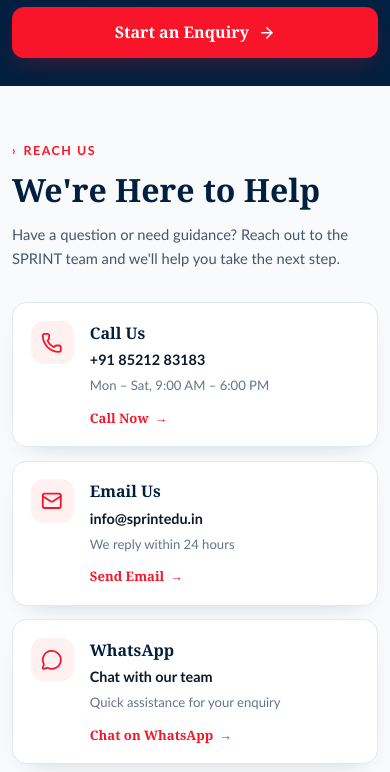
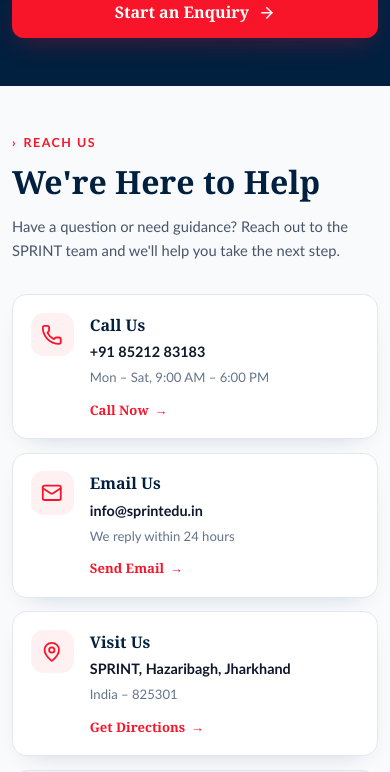
Before and after one commit to ITWala2025/Sprint_HB, a Next.js app: page /contact in a window 390 px wide. Shown: the part 755-1527 px from the top of the page. Built offline with nearby package versions, Linux system fonts and the light colour scheme.

Commit message:
refactor: remove FinalCTA component and streamline contact page layout; adjust padding in contact sections for consistency

```diff
--- a/src/app/contact/page.jsx
+++ b/src/app/contact/page.jsx
@@ -2,7 +2,6 @@
 import EnquirySection from "@/components/contact/EnquirySection";
 import LocationSection from "@/components/contact/LocationSection";
 import FAQSection from "@/components/contact/FAQSection";
-import FinalCTA from "@/components/contact/FinalCTA";
 
 import "@/css/contact.css";
 
@@ -13,7 +12,6 @@
       <EnquirySection />
       <LocationSection />
       <FAQSection />
-      <FinalCTA />
     </>
   );
 }
--- a/src/components/contact/ContactMethods.jsx
+++ b/src/components/contact/ContactMethods.jsx
@@ -4,7 +4,6 @@
   Clock3,
   Mail,
   MapPin,
-  MessageCircle,
   Phone,
 } from "lucide-react";
 
@@ -26,15 +25,6 @@
     description: "We reply within 24 hours",
     href: "mailto:info@sprintedu.in",
     action: "Send Email",
-  },
-  {
-    id: "whatsapp",
-    icon: MessageCircle,
-    title: "WhatsApp",
-    value: "Chat with our team",
-    description: "Quick assistance for your enquiry",
-    href: "https://wa.me/918521283183",
-    action: "Chat on WhatsApp",
   },
   {
     id: "visit",
@@ -98,16 +88,8 @@
                 <a
                   href={href}
                   className="contact-method__action"
-                  target={
-                    id === "whatsapp" || id === "visit"
-                      ? "_blank"
-                      : undefined
-                  }
-                  rel={
-                    id === "whatsapp" || id === "visit"
-                      ? "noopener noreferrer"
-                      : undefined
-                  }
+                  target={id === "visit" ? "_blank" : undefined}
+                  rel={id === "visit" ? "noopener noreferrer" : undefined}
                 >
                   {action}
                   <span aria-hidden="true">→</span>
--- a/src/components/contact/FinalCTA.jsx
+++ /dev/null
@@ -1,93 +0,0 @@
-import Link from "next/link";
-import {
-  ArrowRight,
-  MessageCircle,
-  PhoneCall,
-  ShieldCheck,
-} from "lucide-react";
-
-const CTA_POINTS = [
-  {
-    icon: MessageCircle,
-    text: "Quick & Easy Enquiry",
-  },
-  {
-    icon: PhoneCall,
-    text: "Talk to Our Team",
-  },
-  {
-    icon: ShieldCheck,
-    text: "Professional Guidance",
-  },
-];
-
-export default function FinalCTA() {
-  return (
-    <section
-      className="final-cta"
-      aria-labelledby="final-cta-title"
-    >
-      <div className="final-cta__container">
-
-        <div className="final-cta__content">
-
-          <p className="final-cta__eyebrow">
-            <span aria-hidden="true">—</span>
-            LET&apos;S CONNECT
-            <span aria-hidden="true">—</span>
-          </p>
-
-          <h2 id="final-cta-title">
-            Ready to Take the{" "}
-            <span>Next Step?</span>
-          </h2>
-
-          <p className="final-cta__description">
-            Whether you are a student, working professional,
-            institute or company, our team is here to understand
-            your requirements and help you move forward.
-          </p>
-
-          <div
-            className="final-cta__points"
-            aria-label="Why contact SPRINT"
-          >
-            {CTA_POINTS.map(({ icon: Icon, text }) => (
-              <div
-                className="final-cta__point"
-                key={text}
-              >
-                <span className="final-cta__point-icon">
-                  <Icon aria-hidden="true" />
-                </span>
-
-                <span>{text}</span>
-              </div>
-            ))}
-          </div>
-
-          <div className="final-cta__actions">
-
-            <Link
-              href="#enquiry"
-              className="final-cta__button final-cta__button--primary"
-            >
-              Start an Enquiry
-              <ArrowRight aria-hidden="true" />
-            </Link>
-
-            <Link
-              href="#location"
-              className="final-cta__button final-cta__button--secondary"
-            >
-              Visit Our Office
-            </Link>
-
-          </div>
-
-        </div>
-
-      </div>
-    </section>
-  );
-}
--- a/src/components/contact/LocationSection.jsx
+++ b/src/components/contact/LocationSection.jsx
@@ -8,21 +8,6 @@
 
 const GOOGLE_MAPS_URL =
   "https://maps.app.goo.gl/AYdTXi8gNagSVJss7?g_st=aw";
-
-const locationFeatures = [
-  {
-    title: "SPRINT Campus",
-    text: "Professional Learning Space",
-  },
-  {
-    title: "Easy to Find",
-    text: "Convenient Location",
-  },
-  {
-    title: "Student Friendly",
-    text: "Welcoming Environment",
-  },
-];
 
 export default function LocationSection() {
   return (
@@ -229,38 +214,6 @@
 
         </div>
 
-        {/* =========================
-            FEATURE STRIP
-            ========================= */}
-        <div className="location-features">
-
-          {locationFeatures.map((feature) => (
-            <div
-              className="location-feature"
-              key={feature.title}
-            >
-
-              <div className="location-feature__dot">
-                <span aria-hidden="true">
-                  ✓
-                </span>
-              </div>
-
-              <div>
-                <strong>
-                  {feature.title}
-                </strong>
-
-                <span>
-                  {feature.text}
-                </span>
-              </div>
-
-            </div>
-          ))}
-
-        </div>
-
       </div>
     </section>
   );
--- a/src/css/contact.css
+++ b/src/css/contact.css
@@ -187,7 +187,7 @@
   .contact-hero__content {
     width: min(calc(100% - 1.5rem), 620px);
     min-height: 760px;
-    padding: 5.25rem 0 1.75rem;
+    padding: 3rem 0;
     justify-content: flex-start;
   }
 
@@ -334,7 +334,7 @@
 .contact-methods {
   width: min(100% - 2rem, 1180px);
   margin: 0 auto;
-  padding: 5rem 0;
+  padding: 3rem 0;
 }
 
 .contact-methods__intro {
@@ -511,7 +511,7 @@
 @media (max-width: 767px) {
   .contact-methods {
     width: min(100% - 1.5rem, 620px);
-    padding: 3.5rem 0;
+    padding: 3rem 0;
   }
 
   .contact-methods__intro {
@@ -564,7 +564,7 @@
 
 .enquiry-section {
   width: 100%;
-  padding: 5rem 0;
+  padding: 3rem 0;
   background: var(--color-brand-off-white);
 }
 
@@ -747,7 +747,7 @@
 
 @media (max-width: 767px) {
   .enquiry-section {
-    padding: 3.5rem 0;
+    padding: 3rem 0;
   }
 
   .enquiry-section__container {
@@ -2783,7 +2783,7 @@
 
 @media (max-width: 1100px) {
   .location-section {
-    padding: 80px 20px;
+    padding: 30px 20px;
   }
 
   .location-section__grid {
@@ -2994,7 +2994,7 @@
 
 .faq-section {
   position: relative;
-  padding: 100px 24px;
+  padding: 3rem 24px;
   background: var(--color-brand-white);
   overflow: hidden;
 }
@@ -3363,7 +3363,7 @@
 
 @media (max-width: 767px) {
   .faq-section {
-    padding: 72px 18px;
+    padding: 3rem 18px;
   }
 
   .faq-section__header {
@@ -3439,7 +3439,7 @@
 
 @media (max-width: 480px) {
   .faq-section {
-    padding: 60px 14px;
+    padding: 3rem 14px;
   }
 
   .faq-section__eyebrow {
```
